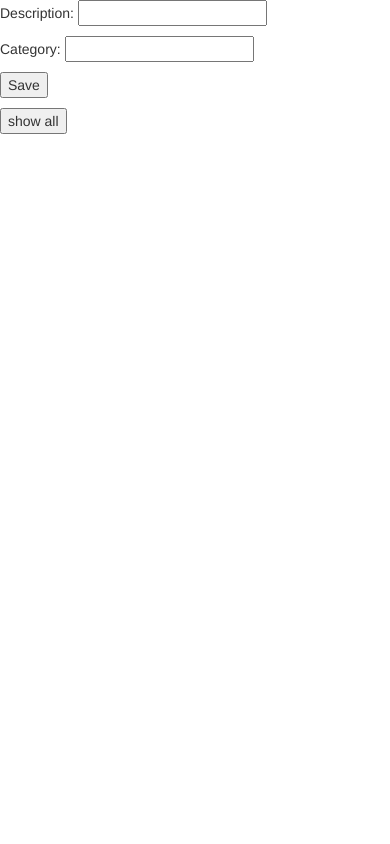
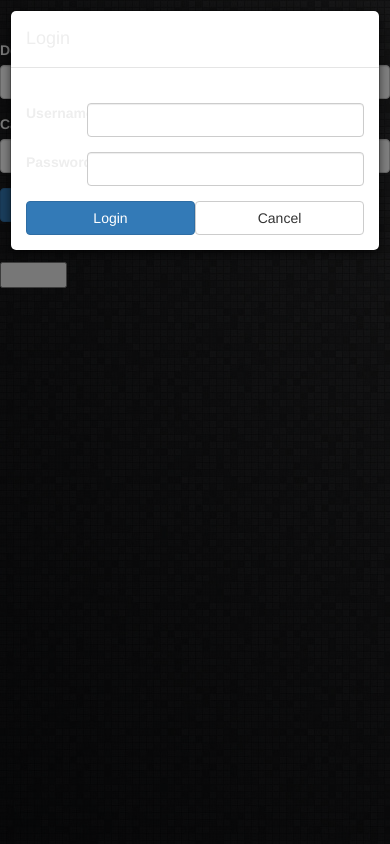
Before and after one commit to gregpechiro/lhb, a PHP site: page /admin/edit.php?id=1 in a window 390 px wide. Run offline with PHP 8.4, Linux system fonts and the light colour scheme; data that the repository does not hold is empty; some libraries are stand-ins or nearby versions.

Commit message:
updated admin section

```diff
--- a/admin/edit.php
+++ b/edit.php
@@ -2,12 +2,10 @@
 <html>
 	<head>
 		<title>LHB |  - Construction Renovation Template</title>
-		<!--meta-->
-		<meta charset="UTF-8" />
-		<meta name="viewport" content="width=device-width, initial-scale=1, maximum-scale=1.2" />
-		<link rel="stylesheet" href="//maxcdn.bootstrapcdn.com/bootstrap/3.3.5/css/bootstrap.min.css">
+		<?php include 'stubs/head.php'; ?>
 	</head>
 	<body>
+		<br><br>
 		<div class="container">
             <div class="row">
                 <?php
@@ -39,22 +37,21 @@
                 $conn->close();
 
                 echo
-    			'<form action="save.php" method="post" enctype="multipart/form-data">
-    				<p>
-    					Description:
-    					<input type="text" name="description" id="description" value="' . $img["description"] . '">
-    				</p>
-    				<p>
-    					Category:
-    					<input type="text" name="category" id="category" value="' . $img["category"] . '">
-    				</p>
-            		<p>
-                        <input type="hidden" name="id" id="id" value="' . $img["id"] . '">
-                		<input type="submit" name="submit" value="Save">
-            		</p>
+    			'<form action="save.php" method="post" class="form-inline" enctype="multipart/form-data">
+					<div class="form-group">
+						<label>Description: </label>
+						<input class="form-control" type="text" name="description" id="description" value="' . $img["description"] . '">
+					</div>
+					<div class="form-group">
+						<label>Category:</label>
+						<input type="text" name="category" class="form-control" id="category" value="' . $img["category"] . '">
+					</div>
+                    <input type="hidden" name="id" id="id" value="' . $img["id"] . '">
+					<button class="btn btn-primary">Save</buttton>
             	</form>';
                 ?>
             </div>
+			<br><br>
 			<div class="row">
 				<?php
 				ini_set('display_errors',1);
@@ -108,6 +105,37 @@
 				</div>
 			</div>
 		</div>
+
+		<div class="modal fade" id="login">
+			<div class="modal-dialog">
+    			<div class="modal-content">
+    				<div class="modal-header">
+        				<h4 class="modal-title">Login</h4>
+    				</div>
+    				<div class="modal-body clearfix">
+						<div id="error" class="hide text-center" style="color:red;">
+							*Incorrect username or password.
+						</div>
+						<br>
+						<div class="form-group row">
+							<label class="col-xs-2 control-label">Username</label>
+							<div class="col-xs-10">
+								<input id="username" type="text" name="username" class="form-control">
+							</div>
+						</div>
+						<div class="form-group row">
+							<label class="col-xs-2">Password</label>
+							<div class="col-xs-10">
+								<input id="password" type="password" name="password" class="form-control">
+							</div>
+						</div>
+						<button class="col-xs-6 btn btn-primary" id="login">Login</button>
+						<a href="/home.php" class="btn btn-default col-xs-6">Cancel</a>
+    				</div>
+    			</div>
+			</div>
+		</div>
+
 		<script src="//code.jquery.com/jquery-2.1.4.min.js" charset="utf-8"></script>
 		<script src="//maxcdn.bootstrapcdn.com/bootstrap/3.3.5/js/bootstrap.min.js"></script>
 		<script src="//cdnjs.cloudflare.com/ajax/libs/jquery.isotope/2.2.1/isotope.pkgd.min.js"></script>
@@ -123,6 +151,22 @@
 					var filterValue = $( this ).attr('data-filter');
 					$container.isotope({ filter: filterValue });
 				});
+
+				$('#login').modal({
+					keyboard: false,
+					backdrop: 'static'
+				});
+
+				$('button#login').click(function() {
+					$('#error').addClass('hide')
+					var username = $('input#username').val();
+					var password = $('input#password').val();
+					if (username === 'admin' && password === 'admin') {
+						$('#login').modal('hide');
+					} else {
+						$('#error').removeClass('hide');
+					}
+				});
 			});
 		</script>
 	</body>
```
Also changed, not shown: admin.php (added, +144 -0 lines), admin/admin.php (deleted, +0 -103 lines), save.php (renamed from admin/save.php), upload.php (renamed from admin/upload.php).
